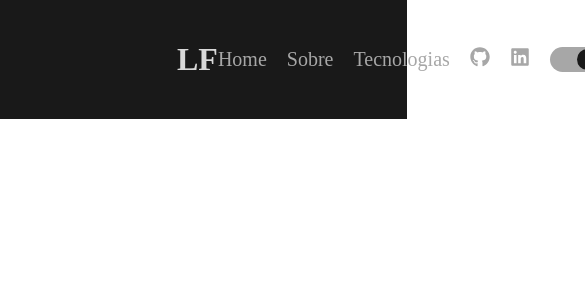
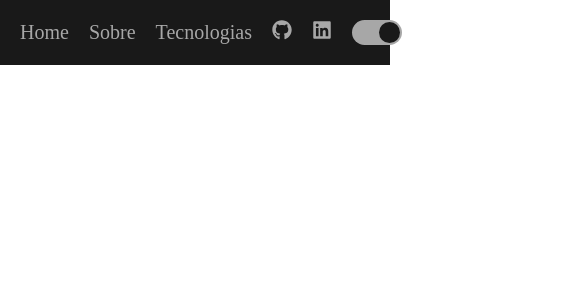
Before and after one commit to Luiz-Suvilao/portfolio, a Next.js app: page / in a window 390 px wide. Shown: the top 300 px of the page, 585 px wide, since content can reach past the window. Built offline with nearby package versions, Linux system fonts and the light colour scheme.

Commit message:
feat: adjusting screen for cell phones

```diff
--- a/src/components/SwitchTheme/SwitchTheme.module.scss
+++ b/src/components/SwitchTheme/SwitchTheme.module.scss
@@ -7,7 +7,7 @@
   height: 25px;
 
   input[type="checkbox"] {
-    display: none;
+    visibility: hidden;
 
     &:checked + .switch:before {
       transform: translateX(25px);
--- a/src/components/header/header.module.scss
+++ b/src/components/header/header.module.scss
@@ -51,3 +51,21 @@
     }
   }
 }
+
+@media screen and (max-width: 768px) {
+  .container {
+    padding: 20px;
+
+    nav {
+      width: 100%;
+    }
+
+    .title {
+      display: none;
+    }
+
+    .linkList {
+      justify-content: space-around;
+    }
+  }
+}
--- a/src/components/header/index.tsx
+++ b/src/components/header/index.tsx
@@ -44,7 +44,9 @@ const Header = () => {
                         </Link>
                     </li>
 
-                    <SwitchTheme />
+                    <li>
+                        <SwitchTheme />
+                    </li>
                 </ul>
             </nav>
         </header>
```
